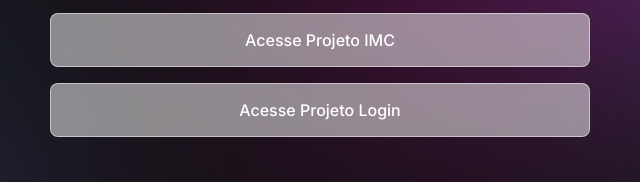
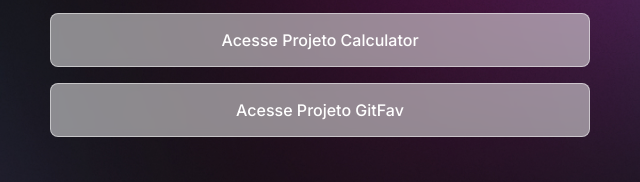
Before and after one commit to ivanrods/dev-links, a plain HTML site: page index.html in a window 1280 px wide. Shown: the part 435-617 px from the top of the page, 320-960 px from the left. Drawn offline with nearby package versions, Linux system fonts and the light colour scheme.

Commit message:
Novos links

```diff
--- a/index.html
+++ b/index.html
@@ -35,10 +35,10 @@
                     <a href="https://ivanrods.github.io/lista-de-tarefas/" target="_blank">Acesse Projeto Lista de Tarefas</a>
                 </li>
                 <li>
-                    <a href="https://ivanrods.github.io/IMC/" target="_blank">Acesse Projeto IMC</a>
+                    <a href="https://ivanrods.github.io/Calculator/" target="_blank">Acesse Projeto Calculator</a>
                 </li>
                 <li>
-                    <a href="https://ivanrods.github.io/projeto-login/" target="_blank">Acesse Projeto Login</a>
+                    <a href="https://ivanrods.github.io/GitFav/" target="_blank">Acesse Projeto GitFav</a>
                 </li>
             </ul>
         </div>
```
